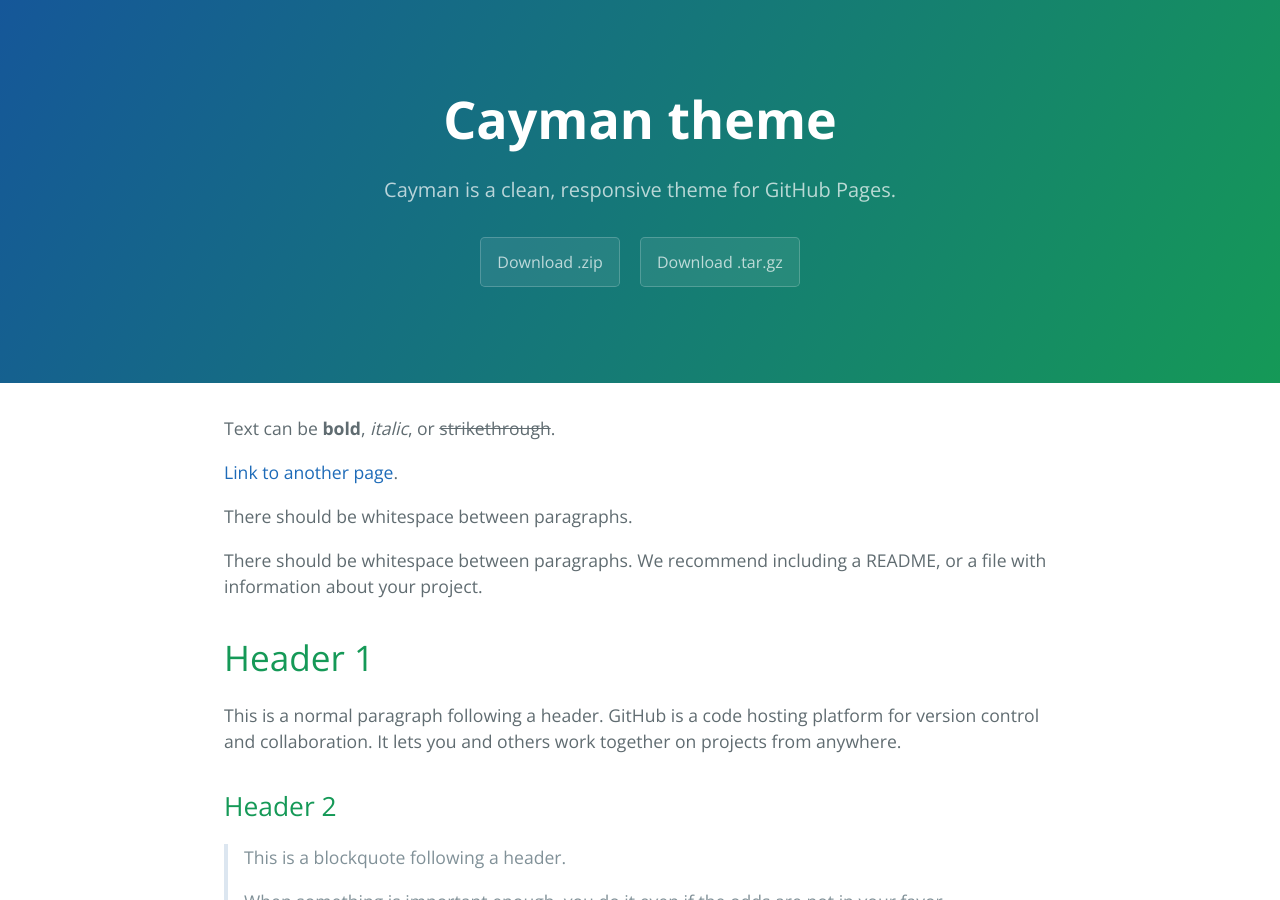
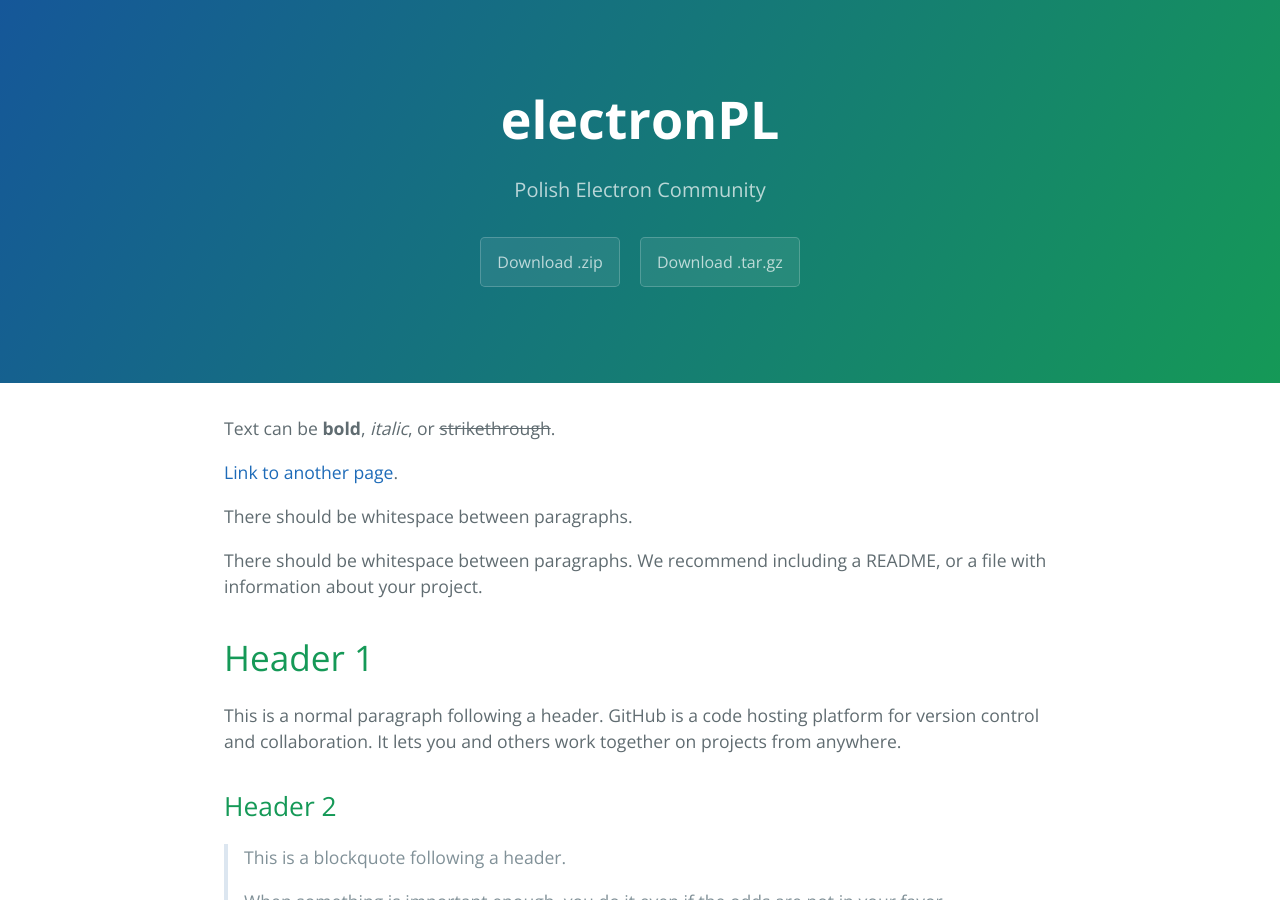
Before and after one commit to electronPL/electronpl.github.io, a Jekyll site: the page built from index.md, in a window 1280 px wide and 900 px high. Built offline with Jekyll 4.4.1, drawn with Linux system fonts in a browser that asks for light colours.

Commit message:
Update _config.yml

```diff
--- a/_config.yml
+++ b/_config.yml
@@ -1,5 +1,5 @@
-title: Cayman theme
-description: Cayman is a clean, responsive theme for GitHub Pages.
+title: electronPL
+description: Polish Electron Community
 show_downloads: true
 google_analytics:
 theme: jekyll-theme-cayman
```
